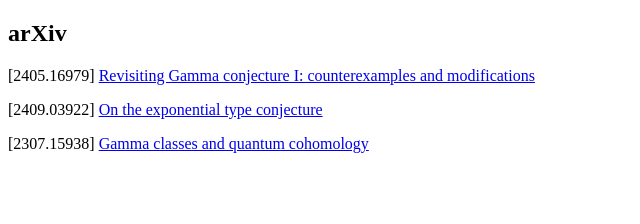
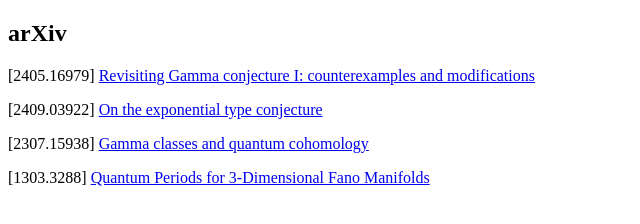
Before and after one commit to scripher/scripher.github.io, a plain HTML site: page html/articles.html in a window 1280 px wide. Shown: the whole page, without its empty margins (0-640 px from the left). Drawn offline with Linux system fonts and the light colour scheme.

Commit message:
Update articles.html

```diff
--- a/html/articles.html
+++ b/html/articles.html
@@ -10,5 +10,6 @@
     <p>[2405.16979] <a href = "https://arxiv.org/abs/2405.16979">Revisiting Gamma conjecture I: counterexamples and modifications</a></p>
     <p>[2409.03922] <a href = "https://arxiv.org/abs/2409.03922">On the exponential type conjecture</a></p>
     <p>[2307.15938] <a href = "https://arxiv.org/abs/2307.15938">Gamma classes and quantum cohomology</a></p>
+    <p>[1303.3288] <a href = "https://arxiv.org/abs/1303.3288">Quantum Periods for 3-Dimensional Fano Manifolds</a></p>
   </body>
 </html>
```
